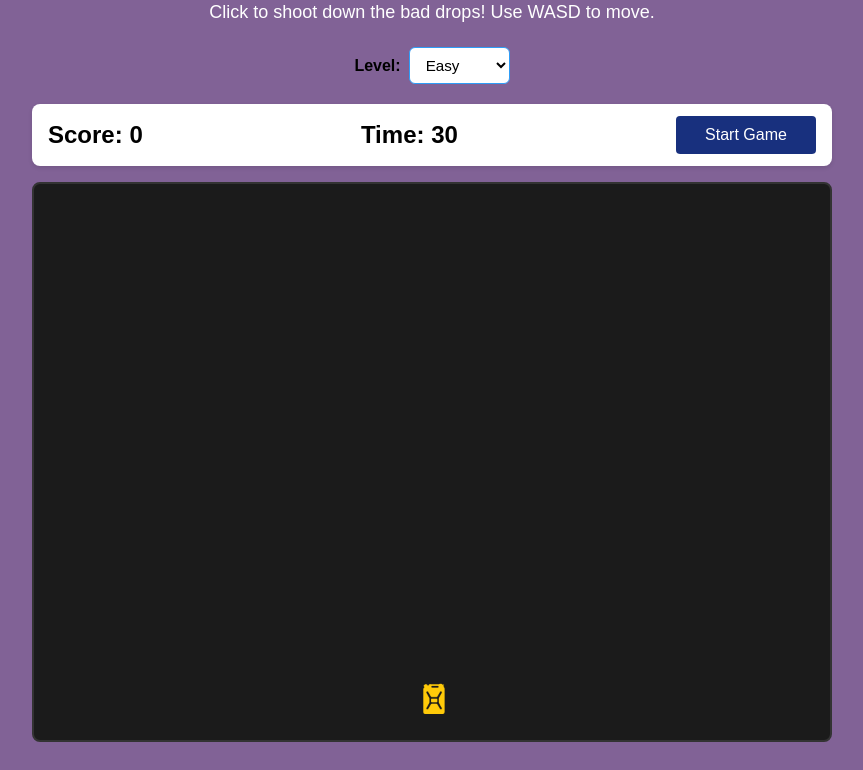
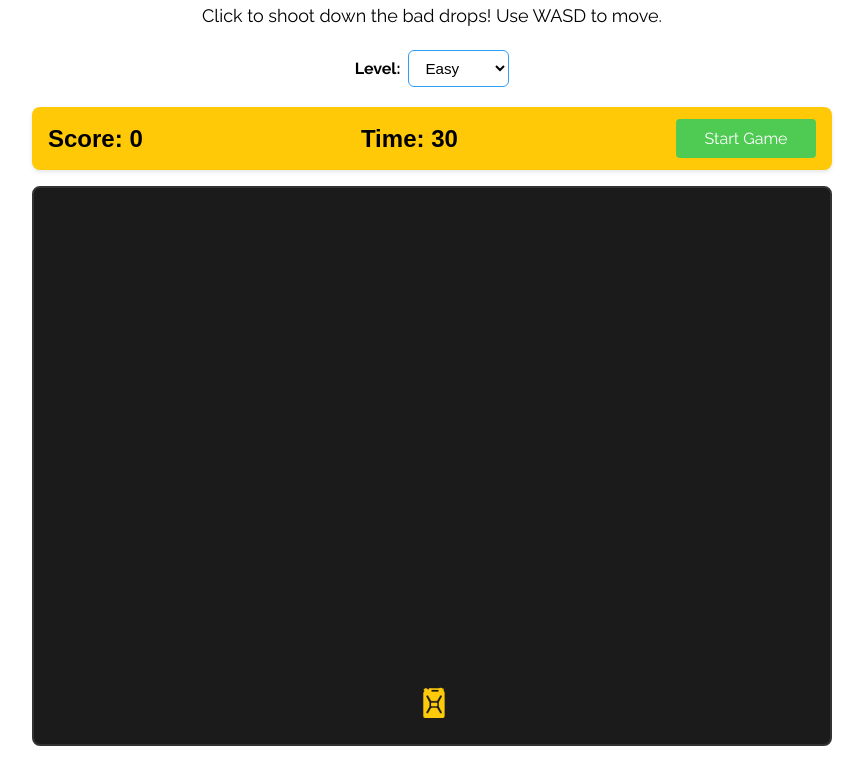
Before and after one commit to aguil123/final-game-water-drop, a plain HTML site: page index.html in a window 1280 px wide. Shown: the part 102-872 px from the top of the page, without its empty margins (208-1071 px from the left). Drawn offline with Linux system fonts and the light colour scheme.

Commit message:
Updated UI colors and fonts

```diff
--- a/styles.css
+++ b/styles.css
@@ -1,3 +1,6 @@
+@import url('https://fonts.googleapis.com/css2?family=Montserrat:wght@400;700&display=swap');
+@import url('https://fonts.googleapis.com/css2?family=Raleway:wght@400;500;700&display=swap');
+
 /* Charity: water Brand Colors & Fonts
 
 Primary Colors:
@@ -30,8 +33,8 @@
     align-items: center;
     min-height: 100vh;
     padding: 16px;
-    background-color: #816296;
-    font-family: Arial, sans-serif;
+    background-color: #ffffff;
+    font-family: "Raleway", Arial, sans-serif;
     overflow-x: hidden;
 }
 
@@ -52,7 +55,7 @@
     gap: 12px;
     width: min(100%, 800px);
     padding: 12px 16px;
-    background-color: #fff;
+    background-color: #FFC907;
     border-radius: 8px;
     box-shadow: 0 2px 4px rgba(0,0,0,0.1);
 }
@@ -61,6 +64,7 @@
     flex: 0 1 auto;
     font-size: clamp(1rem, 2vw, 1.5rem);
     font-weight: bold;
+    font-family: Arial, sans-serif;
 }
 
 #game-container {
@@ -83,23 +87,25 @@
 
 #start-btn {
     padding: 10px 16px;
-    background-color: #18307e;
+    background-color: #4FCB53;
     color: white;
     border: none;
     border-radius: 4px;
     cursor: pointer;
     font-size: clamp(0.95rem, 2vw, 1rem);
+    font-family: "Raleway", Arial, sans-serif;
     min-width: 140px;
 }
 
 #start-btn:hover {
-    background-color: #0c1b4e;
+    background-color: #159A48;
 }
 
 .score {
     flex: 0 1 auto;
     font-size: clamp(1rem, 2vw, 1.5rem);
     font-weight: bold;
+    font-family: Arial, sans-serif;
 }
 
 .water-drop {
@@ -138,14 +144,16 @@
 
 .game-title {
     color: #131313;
+    font-family: "Montserrat", Arial, sans-serif;
     font-size: clamp(2rem, 5vw, 3rem);
     margin-top: 0;
     margin-bottom: 5px;
     text-align: center;
+
 }
 
 .game-tagline {
-    color: #ffffff;
+    color: #000000;
     font-size: clamp(1rem, 2vw, 1.125rem);
     margin-bottom: 8px;
     text-align: center;
@@ -234,3 +242,10 @@
     border-radius: 2px;
     box-shadow: 0 0 8px rgba(245, 64, 44, 0.7);
 }
+
+@font-face {
+  font-family: "Proxima Nova";
+  src: url("/fonts/ProximaNova-Regular.woff2") format("woff2");
+  font-weight: 400;
+  font-style: normal;
+}
```
